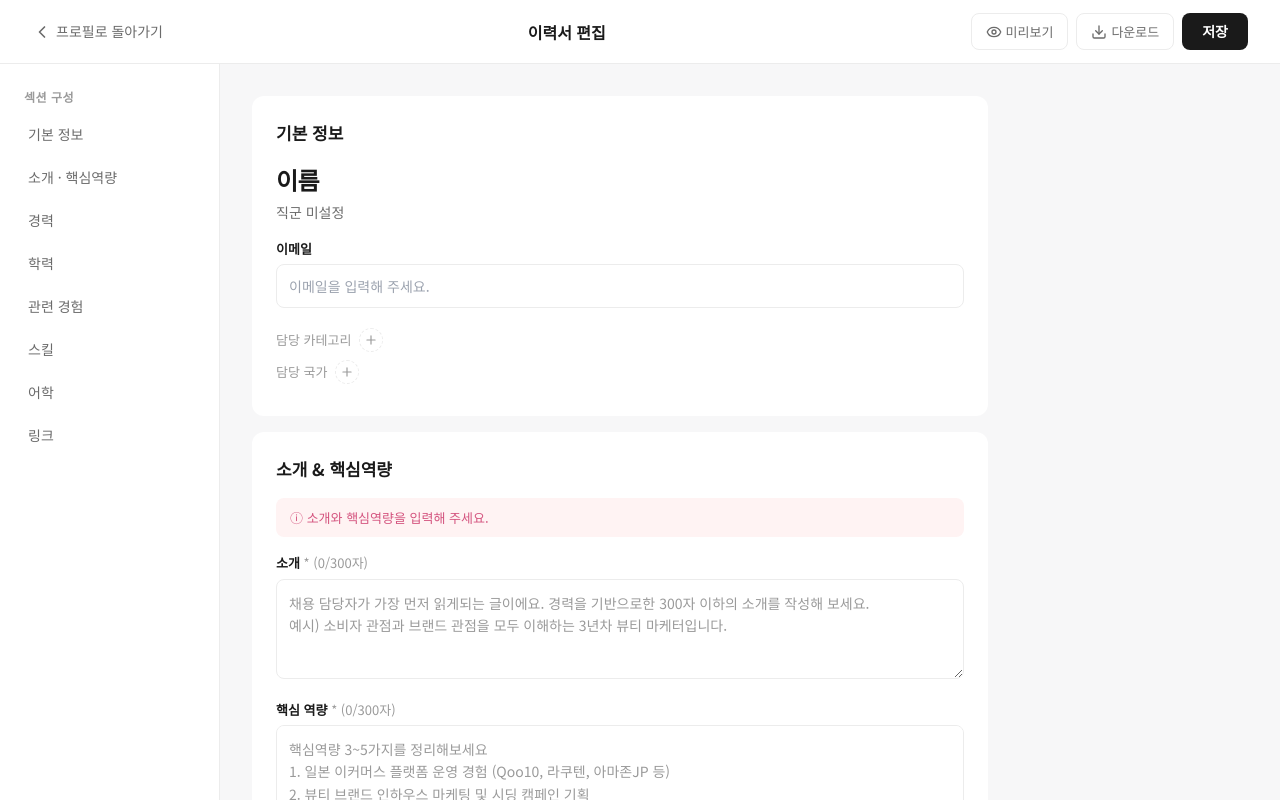
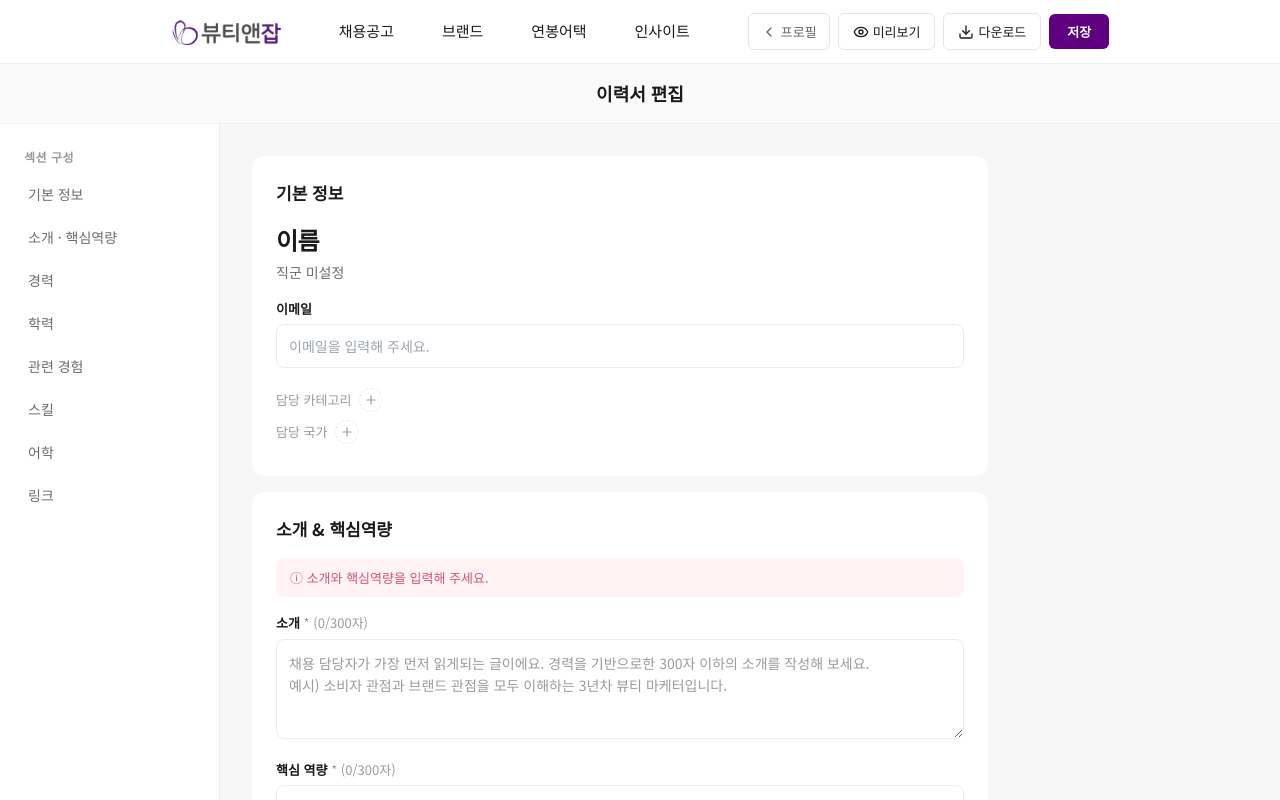
Before and after one commit to jiwone73/beauty-and-job, a Next.js app: page /profile/resume in a window 1280 px wide. Shown: the top 800 px of the page. Built offline with nearby package versions, Linux system fonts and the light colour scheme; a web font is replaced by a local one.

Commit message:
이력서 페이지에 GNB 헤더 추가

```diff
--- a/app/globals.css
+++ b/app/globals.css
@@ -2905,3 +2905,138 @@ input[type="range"].career-slider::-moz-range-thumb {
 .resume-gnb-item { font-size: 14px; font-weight: 500; color: #555; padding: 6px 10px; border-radius: 6px; text-decoration: none; transition: color 0.15s; white-space: nowrap; }
 .resume-gnb-item:hover { color: var(--color-primary); }
 @media (max-width: 768px) { .resume-gnb { display: none; } }
+
+/* ============================================
+   이력서 편집 페이지 - GNB 헤더
+   ============================================ */
+.resume-header {
+  position: sticky;
+  top: 0;
+  z-index: 100;
+  background: #fff;
+  border-bottom: 1px solid #f0f0f0;
+}
+.resume-header-inner {
+  display: flex;
+  align-items: center;
+  justify-content: space-between;
+  height: 64px;
+  max-width: 1400px;
+  margin: 0 auto;
+  padding: 0 24px;
+  gap: 32px;
+}
+.resume-logo {
+  display: flex;
+  align-items: center;
+  flex-shrink: 0;
+  text-decoration: none;
+}
+.resume-gnb {
+  display: flex;
+  align-items: center;
+  gap: 28px;
+  flex: 1;
+}
+.resume-gnb-item {
+  font-size: 15px;
+  font-weight: 500;
+  color: #1a1a1a;
+  text-decoration: none;
+  transition: color 0.15s;
+  white-space: nowrap;
+}
+.resume-gnb-item:hover {
+  color: #5f0080;
+}
+.resume-header-actions {
+  display: flex;
+  align-items: center;
+  gap: 8px;
+  flex-shrink: 0;
+}
+.resume-back-btn {
+  display: inline-flex;
+  align-items: center;
+  gap: 4px;
+  padding: 8px 12px;
+  font-size: 13px;
+  font-weight: 500;
+  color: #666;
+  background: transparent;
+  border: 1px solid #e5e5e5;
+  border-radius: 6px;
+  cursor: pointer;
+  transition: all 0.15s;
+}
+.resume-back-btn:hover {
+  background: #f9f9f9;
+  color: #1a1a1a;
+}
+.resume-action-btn {
+  display: inline-flex;
+  align-items: center;
+  gap: 4px;
+  padding: 8px 14px;
+  font-size: 13px;
+  font-weight: 500;
+  color: #1a1a1a;
+  background: #fff;
+  border: 1px solid #e5e5e5;
+  border-radius: 6px;
+  cursor: pointer;
+  transition: all 0.15s;
+}
+.resume-action-btn:hover {
+  background: #f9f9f9;
+  border-color: #d4d4d4;
+}
+.resume-save-btn {
+  padding: 8px 18px;
+  font-size: 13px;
+  font-weight: 600;
+  color: #fff;
+  background: #5f0080;
+  border: none;
+  border-radius: 6px;
+  cursor: pointer;
+  transition: background 0.15s;
+}
+.resume-save-btn:hover {
+  background: #4a0066;
+}
+
+/* 서브 헤더 */
+.resume-subheader {
+  background: #fafafa;
+  border-bottom: 1px solid #f0f0f0;
+  padding: 16px 24px;
+}
+.resume-subheader-title {
+  max-width: 1400px;
+  margin: 0 auto;
+  font-size: 18px;
+  font-weight: 700;
+  color: #1a1a1a;
+  text-align: center;
+}
+
+/* 모바일 대응 */
+@media (max-width: 768px) {
+  .resume-header-inner {
+    padding: 0 16px;
+    gap: 16px;
+    height: 56px;
+  }
+  .resume-gnb {
+    display: none;
+  }
+  .resume-back-btn span,
+  .resume-action-btn span {
+    display: none;
+  }
+  .resume-back-btn,
+  .resume-action-btn {
+    padding: 8px;
+  }
+}
--- a/app/profile/resume/page.tsx
+++ b/app/profile/resume/page.tsx
@@ -2,6 +2,8 @@
 
 import { useState } from "react";
 import { useRouter } from "next/navigation";
+import Link from "next/link";
+import Image from "next/image";
 import { ChevronLeft, Download, Eye, Plus, X } from "lucide-react";
 import { useSignupStore } from "@/lib/store/signupStore";
 import { useProfileStore } from "@/lib/store/profileStore";
@@ -36,14 +38,23 @@ export default function ResumePage() {
 
   return (
     <div className="resume-page">
-      {/* 상단 헤더 */}
+      {/* 상단 헤더 - GNB 포함 */}
       <header className="resume-header">
+        <div className="resume-header-inner">
+          <Link href="/" className="resume-logo">
+            <Image src="/images/logo.png" alt="뷰티앤잡" width={110} height={28} priority />
+          </Link>
+          <nav className="resume-gnb">
+            <Link href="/jobs" className="resume-gnb-item">채용공고</Link>
+            <Link href="/brands" className="resume-gnb-item">브랜드</Link>
+            <Link href="/salary" className="resume-gnb-item">연봉어택</Link>
+            <Link href="/insights" className="resume-gnb-item">인사이트</Link>
+          </nav>
+          <div className="resume-header-actions">
             <button className="resume-back-btn" onClick={() => router.push("/profile")}>
-          <ChevronLeft size={20} />
-          <span>프로필로 돌아가기</span>
+              <ChevronLeft size={16} />
+              <span>프로필</span>
             </button>
-        <h1 className="resume-header-title">이력서 편집</h1>
-        <div className="resume-header-actions">
             <button className="resume-action-btn" onClick={() => alert("미리보기 기능은 다음 업데이트에서 구현됩니다.")}>
               <Eye size={16} /><span>미리보기</span>
             </button>
@@ -52,7 +63,13 @@ export default function ResumePage() {
             </button>
             <button className="resume-save-btn" onClick={handleSave}>저장</button>
           </div>
+        </div>
       </header>
+
+      {/* 서브 타이틀 바 */}
+      <div className="resume-subheader">
+        <h1 className="resume-subheader-title">이력서 편집</h1>
+      </div>
 
       <div className="resume-layout">
         {/* 왼쪽: 섹션 목록 */}
```
Lines whose indentation alone changed are shown as unchanged.
